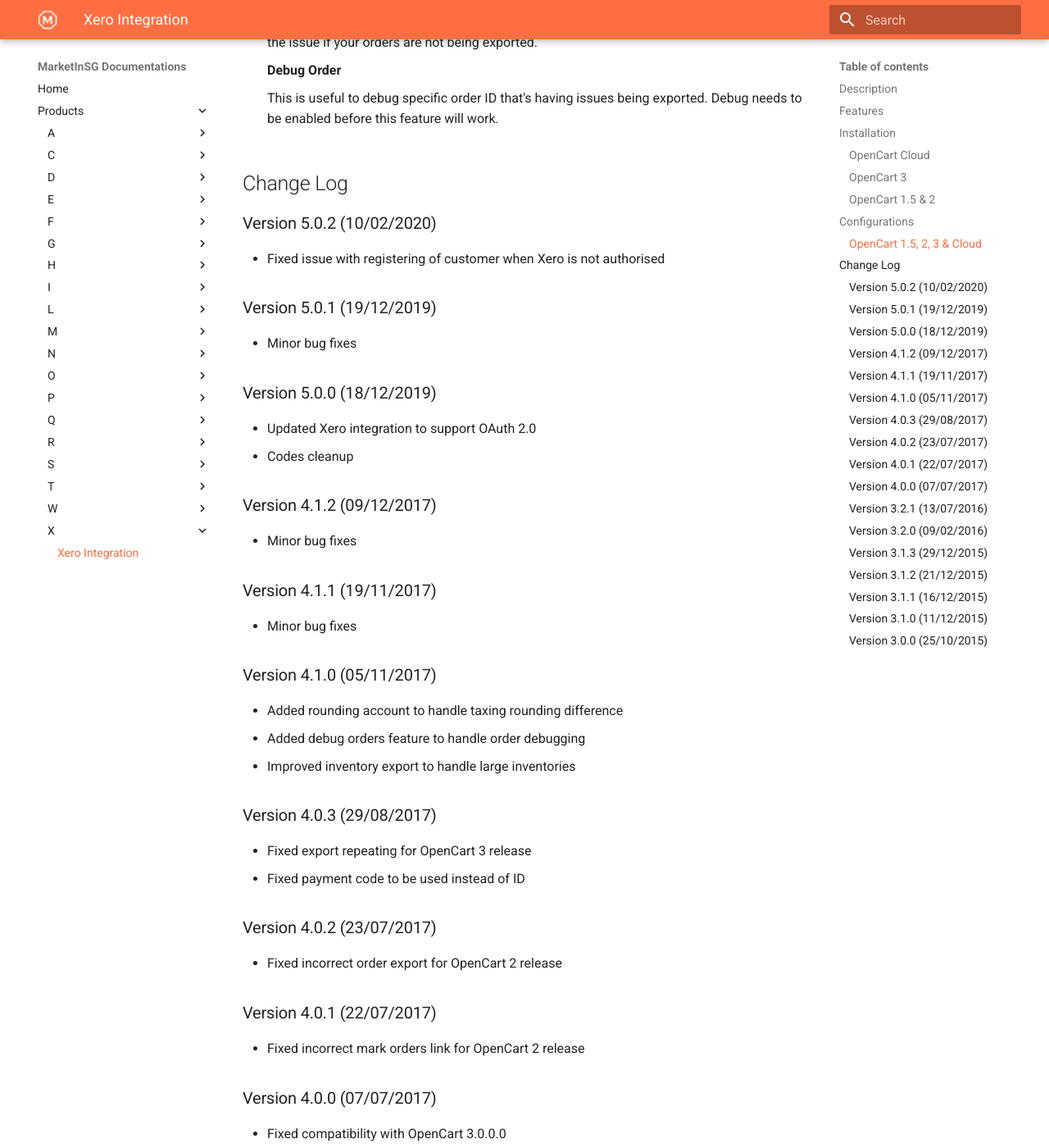
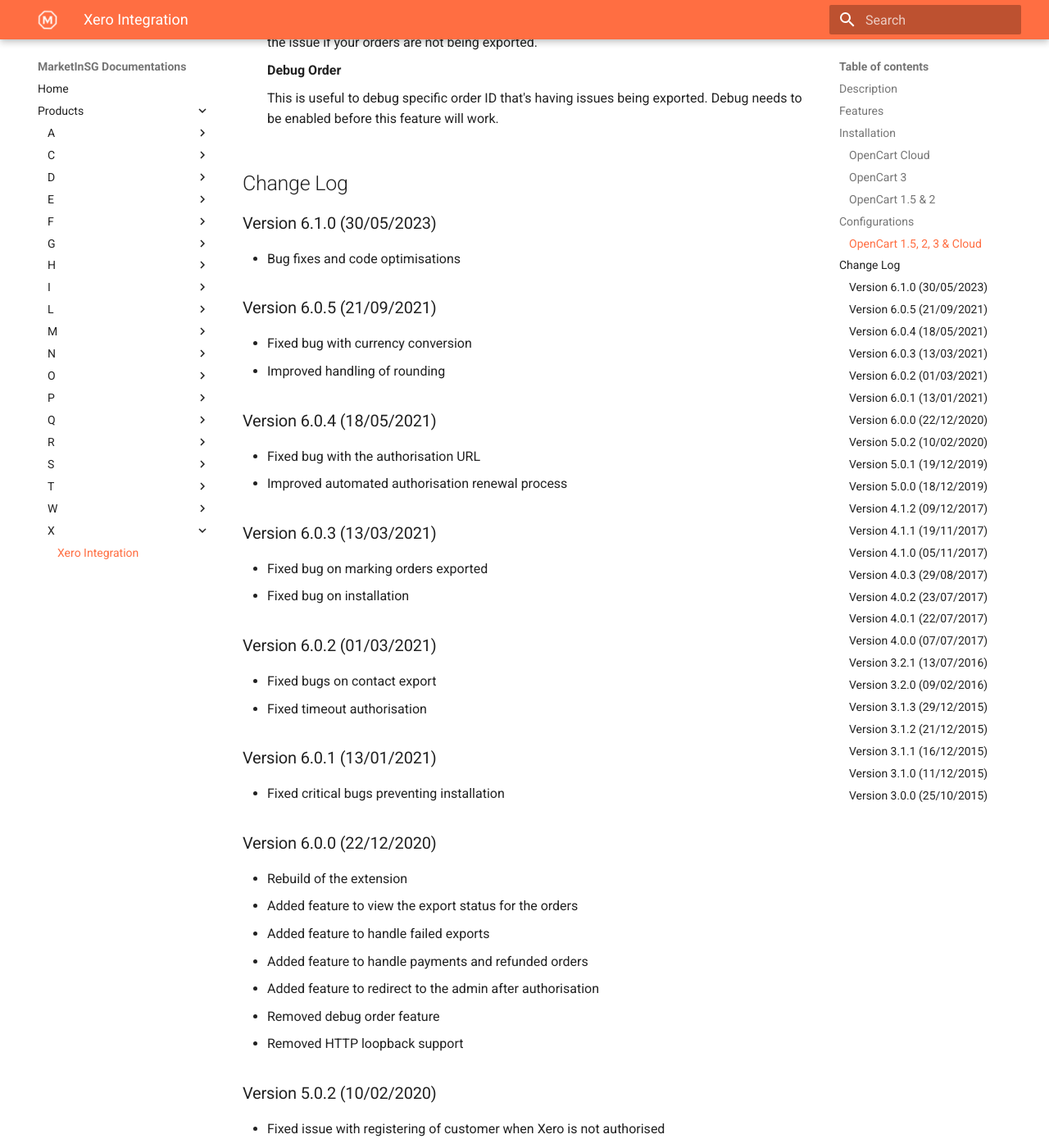
Before and after one commit to Equotix/opencart-docs, an MkDocs documentation site: the page built from docs/xero_integration.md, in a window 1280 px wide and 1400 px high, scrolled down 6277 px. Shown: the whole window at 82% size. Built offline with MkDocs 1.6.1 and Material for MkDocs 9.7.7, drawn with Linux system fonts in a browser that asks for light colours; old or Windows-style settings are respelled for this version of MkDocs; some of the changed text lies outside the part shown.

Commit message:
Update xero_integration.md

```diff
--- a/docs/xero_integration.md
+++ b/docs/xero_integration.md
@@ -1,7 +1,7 @@
 # Xero Integration
 
-* Current Version: 5.0.2
-* Last Updated: 10 February 2020
+* Current Version: 6.1.0
+* Last Updated: 30 May 2023
 * License: [Commercial License][1]
 * Compatibility: OpenCart 1.5.1.x, 1.5.2.x, 1.5.3.x, 1.5.4.x, 1.5.5.x, 1.5.6.x, 2.x, 3.x
 
@@ -160,7 +160,30 @@
 	This is useful to debug specific order ID that's having issues being exported. Debug needs to be enabled before this feature will work.
 
 ## Change Log
-
+### Version 6.1.0 (30/05/2023)
+* Bug fixes and code optimisations
+### Version 6.0.5 (21/09/2021)
+* Fixed bug with currency conversion
+* Improved handling of rounding
+### Version 6.0.4 (18/05/2021)
+* Fixed bug with the authorisation URL
+* Improved automated authorisation renewal process
+### Version 6.0.3 (13/03/2021)
+* Fixed bug on marking orders exported
+* Fixed bug on installation
+### Version 6.0.2 (01/03/2021)
+* Fixed bugs on contact export
+* Fixed timeout authorisation
+### Version 6.0.1 (13/01/2021)
+* Fixed critical bugs preventing installation
+### Version 6.0.0 (22/12/2020)
+* Rebuild of the extension
+* Added feature to view the export status for the orders
+* Added feature to handle failed exports
+* Added feature to handle payments and refunded orders
+* Added feature to redirect to the admin after authorisation
+* Removed debug order feature
+* Removed HTTP loopback support
 ### Version 5.0.2 (10/02/2020)
 * Fixed issue with registering of customer when Xero is not authorised
 ### Version 5.0.1 (19/12/2019)
```
